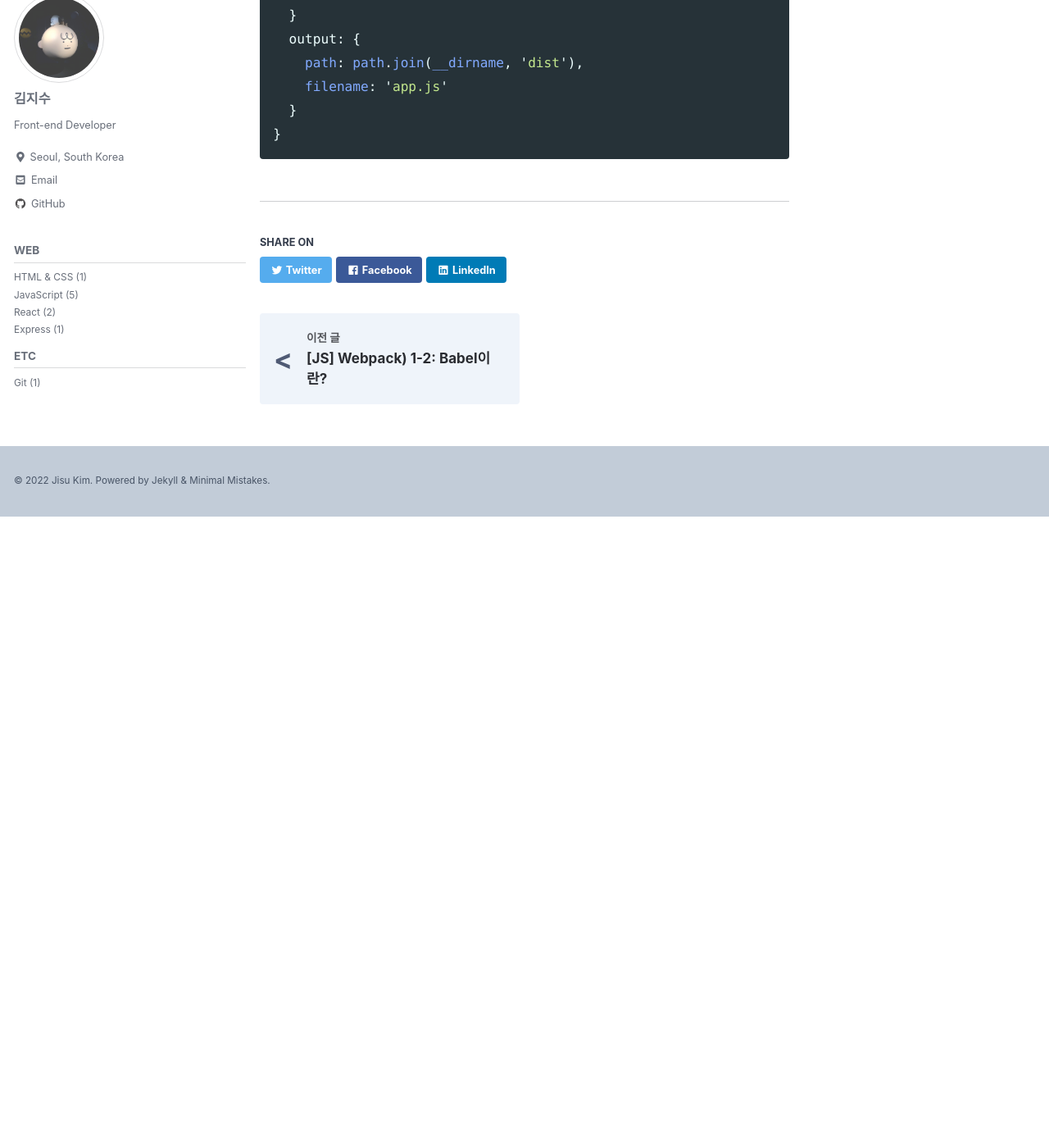
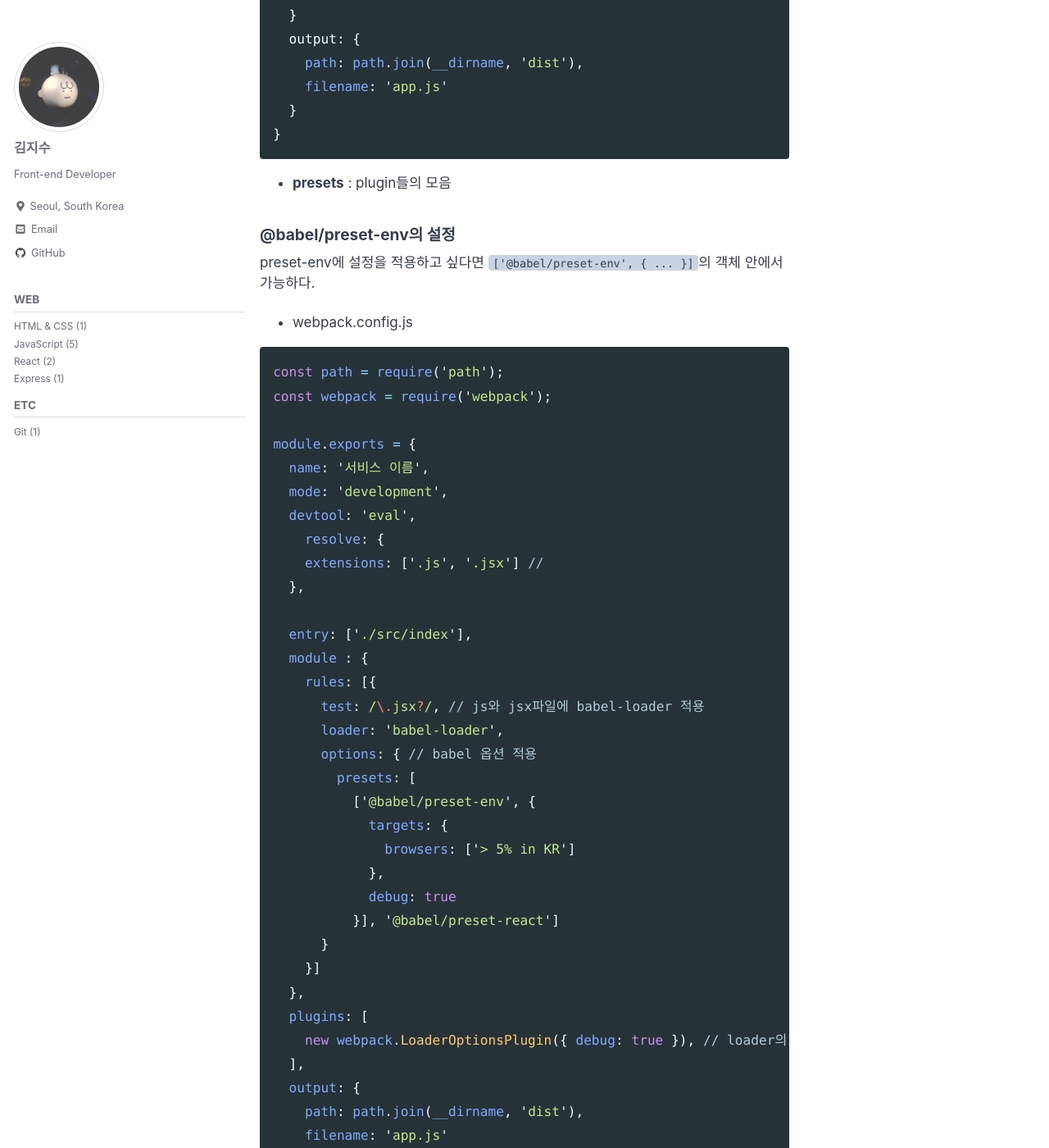
Before and after one commit to Jisu00/Jisu00.github.io, a Jekyll site: the page built from _posts/JavaScript/2022-07-28-Webpack 2) Webpack 설치하기.md, in a window 1280 px wide and 1400 px high, scrolled down 3162 px. Shown: the whole window at 82% size. Built offline with Jekyll 4.4.1, drawn with Linux system fonts in a browser that asks for light colours; cached includes are drawn as plain includes; nearby versions of some CDN libraries; some web fonts are replaced; before the commit the page ends 3792 px from its top, so only the background shows below that; some of the changed text lies outside the part shown.

Commit message:
Post: Add contents in '[JS] Webpack 2'

````diff
--- a/_posts/JavaScript/2022-07-28-Webpack 2) Webpack 설치하기.md
+++ b/_posts/JavaScript/2022-07-28-Webpack 2) Webpack 설치하기.md
@@ -87,15 +87,15 @@ $ npm i -D @babel/preset-env
 $ npm i -D @babel/preset-react
 $ npm i -D babel-loader
 ```
-- @babel/core : Babel의 기본적 구성 포함
-- @babel/preset-env : 자신의 브라우저에서 사용되는 최신 문법을 ES5로 변경
-- @babel/preset-react : jsx 지원
-- babel-loader : Babel과 Webpack 연결
+- **@babel/core** : Babel의 기본적 구성 포함
+- **@babel/preset-env** : 자신의 브라우저에서 사용되는 최신 문법을 ES5로 변경
+- **@babel/preset-react** : jsx 지원
+- **babel-loader** : Babel과 Webpack 연결
 
 
 ### Babel 연결
 
-- package.json
+- webpack.config.js
 
 ```js
 const path = require('path');
@@ -124,3 +124,56 @@ module.exports = {
   }
 }
 ```
+
+- **presets** : plugin들의 모음
+
+### @babel/preset-env의 설정
+
+preset-env에 설정을 적용하고 싶다면 `['@babel/preset-env', { ... }]`의 객체 안에서 가능하다.
+
+- webpack.config.js
+
+```js
+const path = require('path');
+const webpack = require('webpack');
+
+module.exports = {
+  name: '서비스 이름',
+  mode: 'development',
+  devtool: 'eval',
+    resolve: {
+    extensions: ['.js', '.jsx'] //
+  },
+
+  entry: ['./src/index'],
+  module : {
+    rules: [{
+      test: /\.jsx?/, // js와 jsx파일에 babel-loader 적용
+      loader: 'babel-loader',
+      options: { // babel 옵션 적용
+        presets: [
+          ['@babel/preset-env', {
+            targets: {
+              browsers: ['> 5% in KR']
+            },
+            debug: true
+          }], '@babel/preset-react']
+      }
+    }]
+  },
+  plugins: [
+    new webpack.LoaderOptionsPlugin({ debug: true }), // loader의 options에 debug: true 모두 설정
+  ],
+  output: {
+    path: path.join(__dirname, 'dist'),
+    filename: 'app.js'
+  }
+}
+```
+
+- **targets**
+  - **browsers** : 원하는 브라우저에만 설정 가능
+    - 모두 설정을 하면 babel 작업량이 증가해 속도 저하
+    - 옵션 값은 [여기](https://github.com/browserslist/browserslist)에서 확인 가능
+- **debug** : 개발용에서 디버그 설정
+- **plugins** : 확장 프로그램 설정
````
